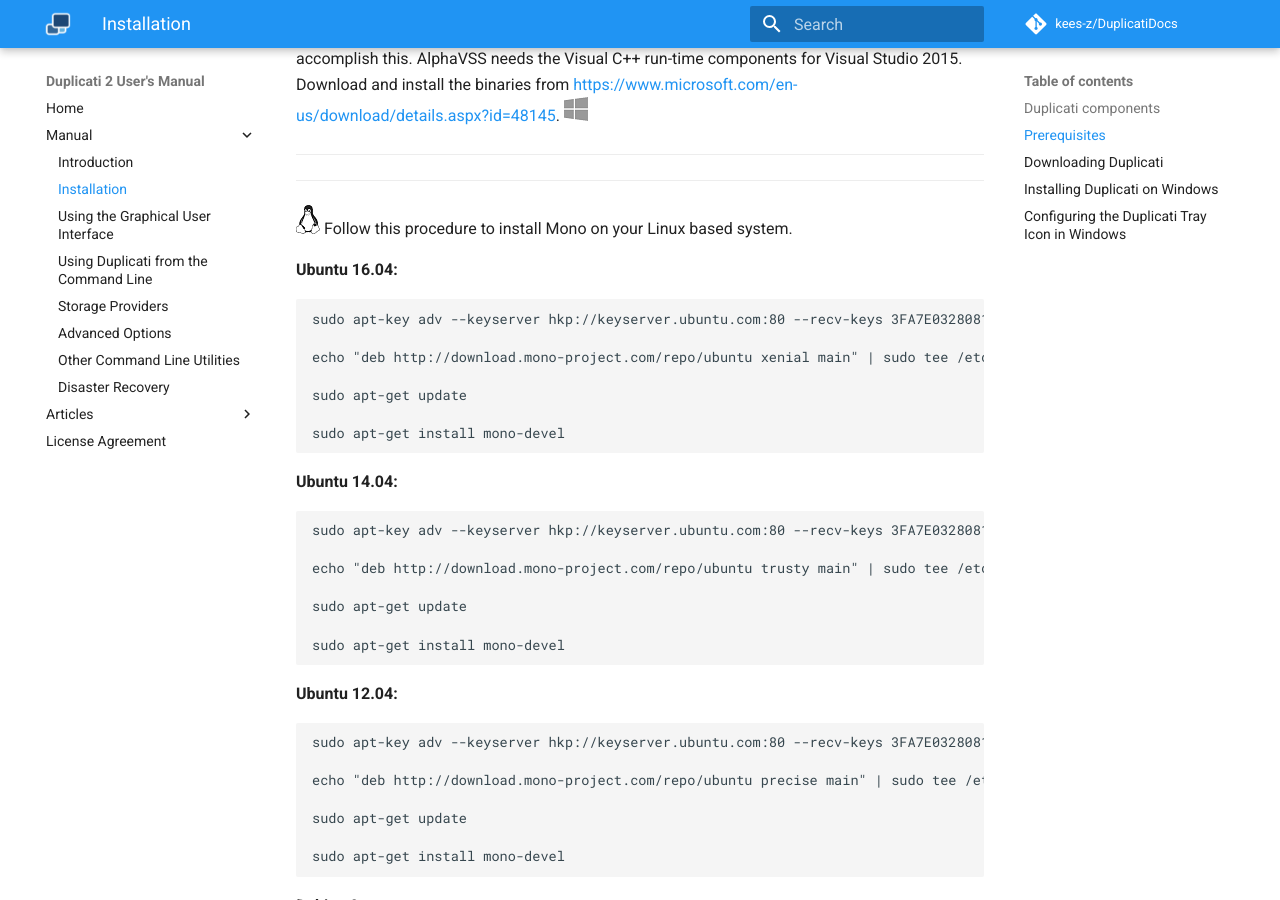
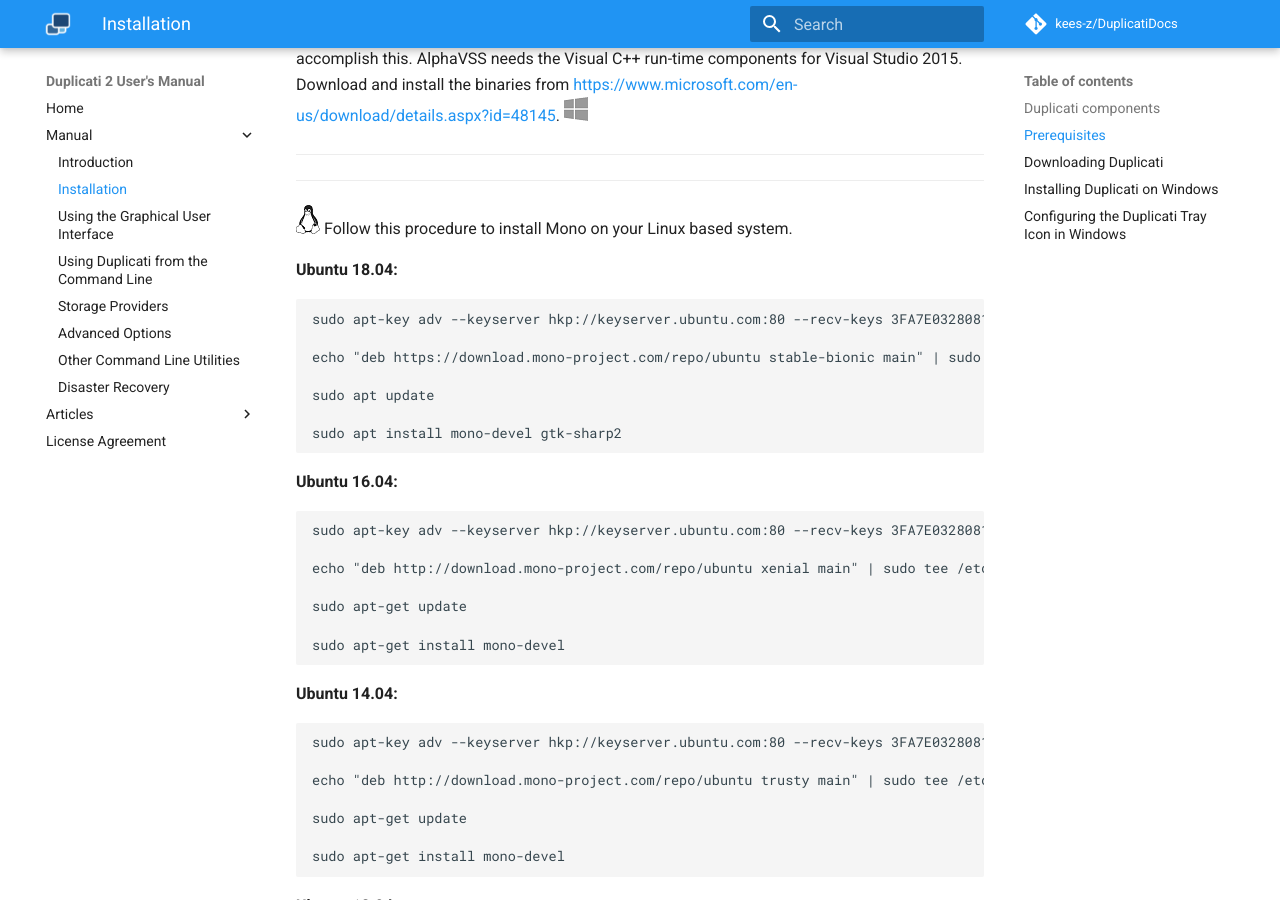
Before and after one commit to kees-z/DuplicatiDocs, an MkDocs documentation site: the page built from docs/02-installation.md, in a window 1280 px wide and 900 px high, scrolled down 2021 px. Built offline with MkDocs 1.6.1 and Material for MkDocs 9.7.7, drawn with Linux system fonts in a browser that asks for light colours; comment, search, counter and statistics services are not loaded; old or Windows-style settings are respelled for this version of MkDocs.

Commit message:
Added Ubuntu 18.04 Instructions
Added the mono install commands for Ubuntu 18.04.

````diff
--- a/docs/02-installation.md
+++ b/docs/02-installation.md
@@ -42,6 +42,18 @@ To be able to backup files that are in use by another process, Duplicati uses Al
 
 *****
 ![](icon_linux_begin.png) Follow this procedure to install Mono on your Linux based system.</span></span>
+
+**Ubuntu 18.04:**
+```nohighlight
+sudo apt-key adv --keyserver hkp://keyserver.ubuntu.com:80 --recv-keys 3FA7E0328081BFF6A14DA29AA6A19B38D3D831EF
+
+echo "deb https://download.mono-project.com/repo/ubuntu stable-bionic main" | sudo tee /etc/apt/sources.list.d/mono-official-stable.list
+
+sudo apt update
+
+sudo apt install mono-devel gtk-sharp2
+```
+
 
 **Ubuntu 16.04:**
 ```nohighlight
````
